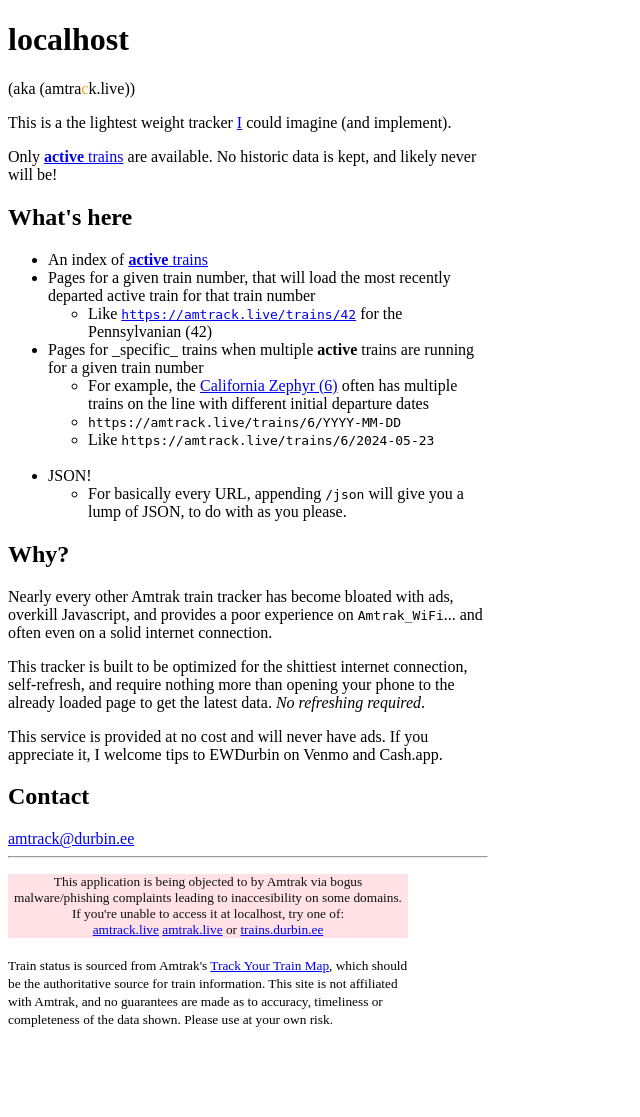
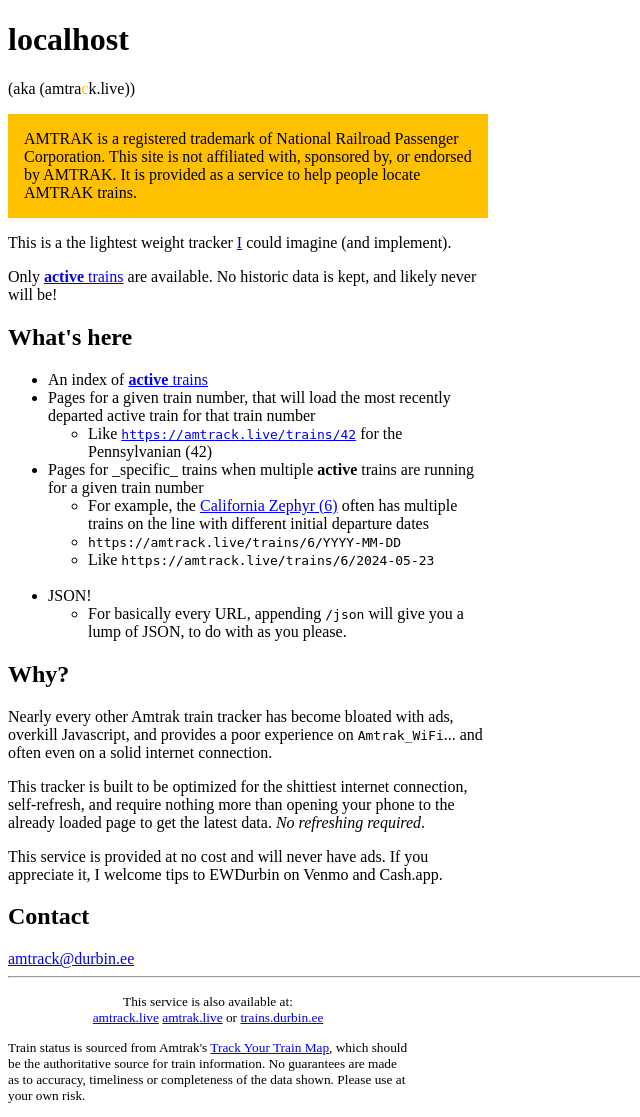
Before and after one commit to ewdurbin/amtrak, a Python web app: template templates/index.jinja2 in a window 1280 px wide. Shown: the whole page, without its empty margins (0-640 px from the left). Before the commit the page ends 1027 px from the top, so only its background shows below. Run offline with Jinja, Linux system fonts and the light colour scheme; the template is opened without the code that fills it, so the values that code supplies are empty.

Commit message:
freshen things up a bit

```diff
--- a/templates/base.jinja2
+++ b/templates/base.jinja2
@@ -48,10 +48,10 @@
     {% block content %}
     {% endblock %}
   </body>
+  <hr>
   <footer style="font-family: serif; margin-top: 1em; width: 100%; max-width: 25em;">
-    <div style="width: 100%; font-size: smaller; max-width: 30em; background-color: #FFE1E6; color: #111111; text-align: center;">
-      <span style="width: 100%;">This application is being objected to by Amtrak via bogus malware/phishing complaints leading to inaccesibility on some domains.</span><br>
-      <span style="width: 100%;">If you're unable to access it at {{ request.headers.get("HOST") }}, try one of:</span><br>
+    <div style="width: 100%; font-size: smaller; max-width: 30em; text-align: center;">
+      <div style="width: 100%;">This service is also available at:</div>
       <span style="width: 100%;">
     {% set domains = ['amtrack.live', 'amtrak.live', 'trains.durbin.ee'] %}
     {% if request.headers.get("HOST") in domains %}
@@ -61,7 +61,17 @@
       {% if loop.last %} or {% endif %}<a href="https://{{ domain }}">{{ domain }}</a></span>
     {% endfor %}
     </div>
-    <br>
-    <small>Train status is sourced from Amtrak's <a href="https://www.amtrak.com/track-your-train.html">Track Your Train Map</a>, which should be the authoritative source for train information. This site is not affiliated with Amtrak, and no guarantees are made as to accuracy, timeliness or completeness of the data shown. Please use at your own risk.</small>
+    {% block footer_disclaimer %}
+    <p style="font-size: smaller; background: #FFC000; padding: .5em;">
+      AMTRAK is a registered trademark of National Railroad Passenger Corporation.
+      This site is not affiliated with, sponsored by, or endorsed by AMTRAK.
+      It is provided as a service to help people locate AMTRAK trains.
+    </p>
+    {% endblock %}
+    <p style="font-size: smaller;">
+      Train status is sourced from Amtrak's <a href="https://www.amtrak.com/track-your-train.html">Track Your Train Map</a>,
+      which should be the authoritative source for train information.
+      No guarantees are made as to accuracy, timeliness or completeness of the data shown. Please use at your own risk.
+    </p>
   </footer>
 </html>
--- a/templates/index.jinja2
+++ b/templates/index.jinja2
@@ -2,13 +2,19 @@
 {% block content %}
 <div style="width: 100%; max-width: 30em;">
 {% if request.headers.get('HOST') in ('www.amtrack.live', 'amtrack.live') %}
-<h1>amtra<span style="color: orange;">c</span>k.live</h1>
+<h1>amtra<span style="color: #FFC000;">c</span>k.live</h1>
 {% elif request.headers.get('HOST') != None %}
 <h1>{{ request.headers.get('HOST') }}</h1>
-<p>(aka (amtra<span style="color: orange;">c</span>k.live))</p>
+<p>(aka (amtra<span style="color: #FFC000;">c</span>k.live))</p>
 {% else %}
 <h1>amtrak.live</h1>
 {% endif %}
+
+<p style="background: #FFC000; padding: 1em;">
+  AMTRAK is a registered trademark of National Railroad Passenger Corporation.
+  This site is not affiliated with, sponsored by, or endorsed by AMTRAK.
+  It is provided as a service to help people locate AMTRAK trains.
+</p>
 
 <p>
   This is a the lightest weight tracker <a href="https://durbin.ee">I</a> could imagine (and implement).
@@ -55,7 +61,8 @@
 
 <a href="mailto:amtrack@durbin.ee">amtrack@durbin.ee</a>
 
-<hr>
 </div>
 
 {% endblock %}
+
+{% block footer_disclaimer %}{% endblock %}
```
